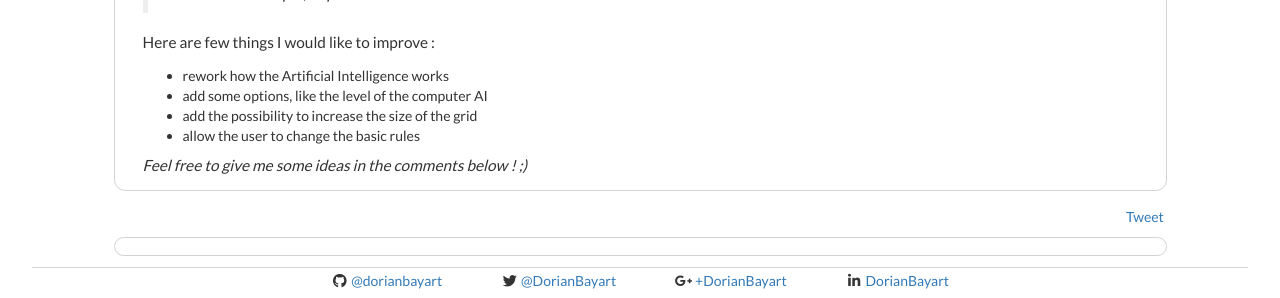
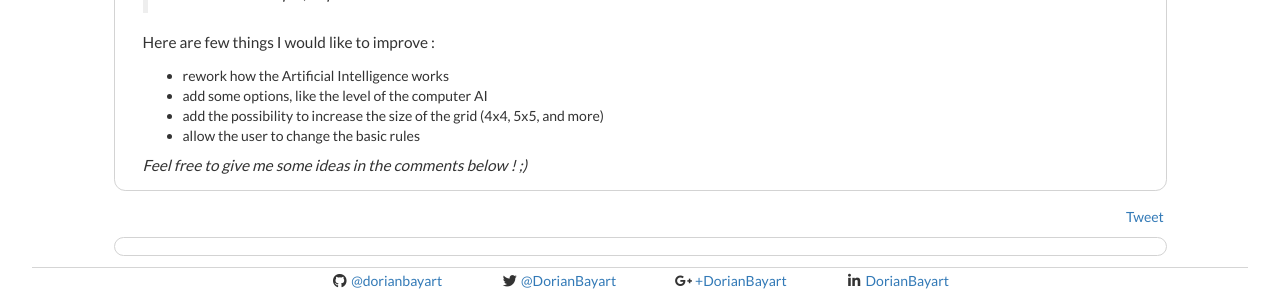
Before and after one commit to dorianbayart/dorianbayart.github.io, a Jekyll site: the page built from _posts/2016-08-04-tictactoe-game-online.md, in a window 1280 px wide. Shown: the part 804-1102 px from the top of the page. Built offline with Jekyll 4.4.1, drawn with Linux system fonts in a browser that asks for light colours; nearby versions of some CDN libraries; comment, search, counter and statistics services are not loaded.

Commit message:
Create 2016-08-04-tictactoe-game-online.md

```diff
--- a/_posts/2016-08-04-tictactoe-game-online.md
+++ b/_posts/2016-08-04-tictactoe-game-online.md
@@ -26,11 +26,11 @@ Here are few things I would like to improve :
 
 * rework how the Artificial Intelligence works
 * add some options, like the level of the computer AI
-* add the possibility to increase the size of the grid
+* add the possibility to increase the size of the grid (4x4, 5x5, and more)
 * allow the user to change the basic rules
 
 _Feel free to give me some ideas in the comments below ! ;)_
 
 
-[try that TicTacToe game]: /games/tictactoe/ "Link to the TicTacToe game"
+[try that TicTacToe game]: /apps/tictactoe/ "Link to the TicTacToe game"
 [sample_01]: /resources/posts/TicTacToe_sample01.png?style=centerme "Sample picture of a game"
```
